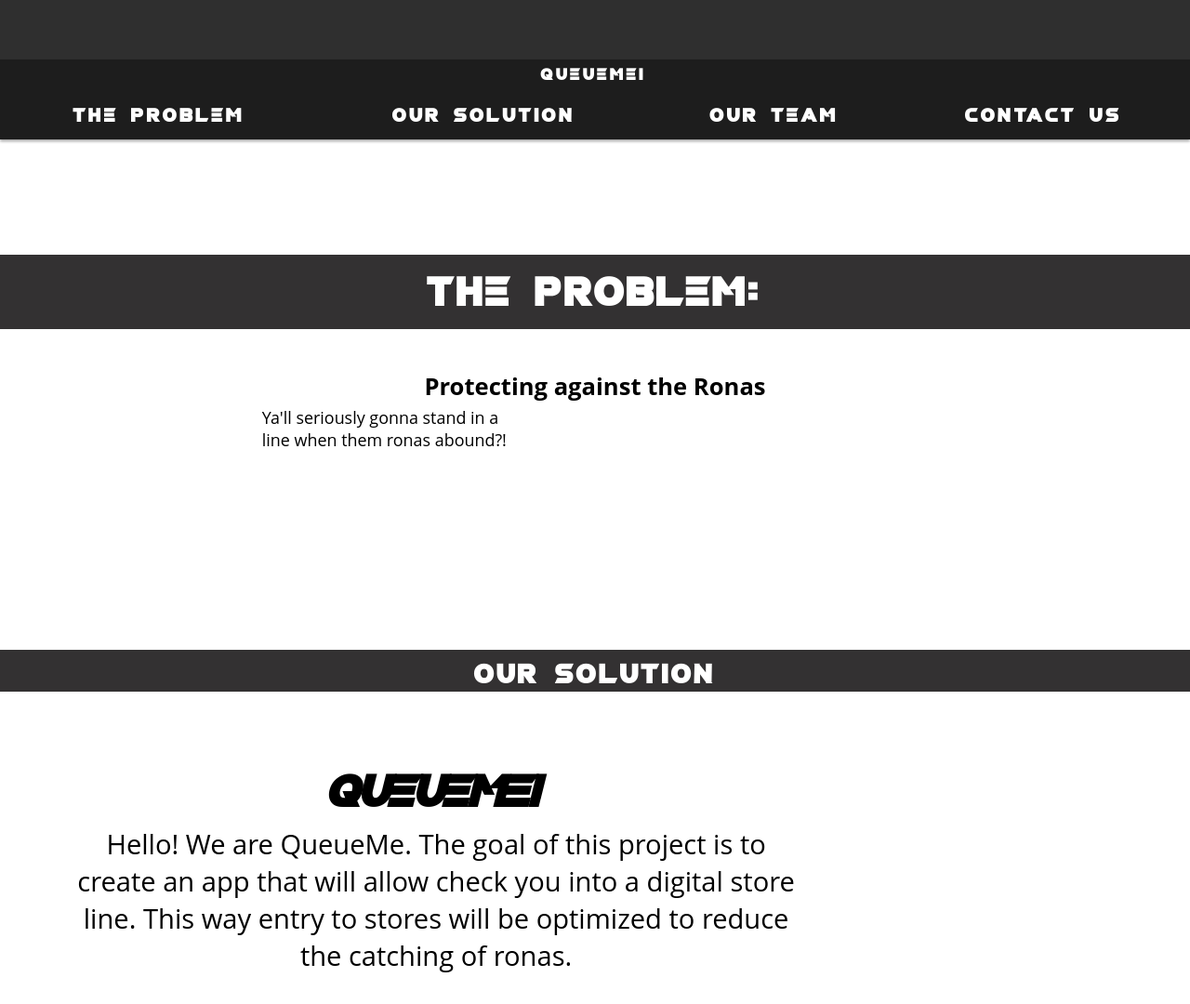
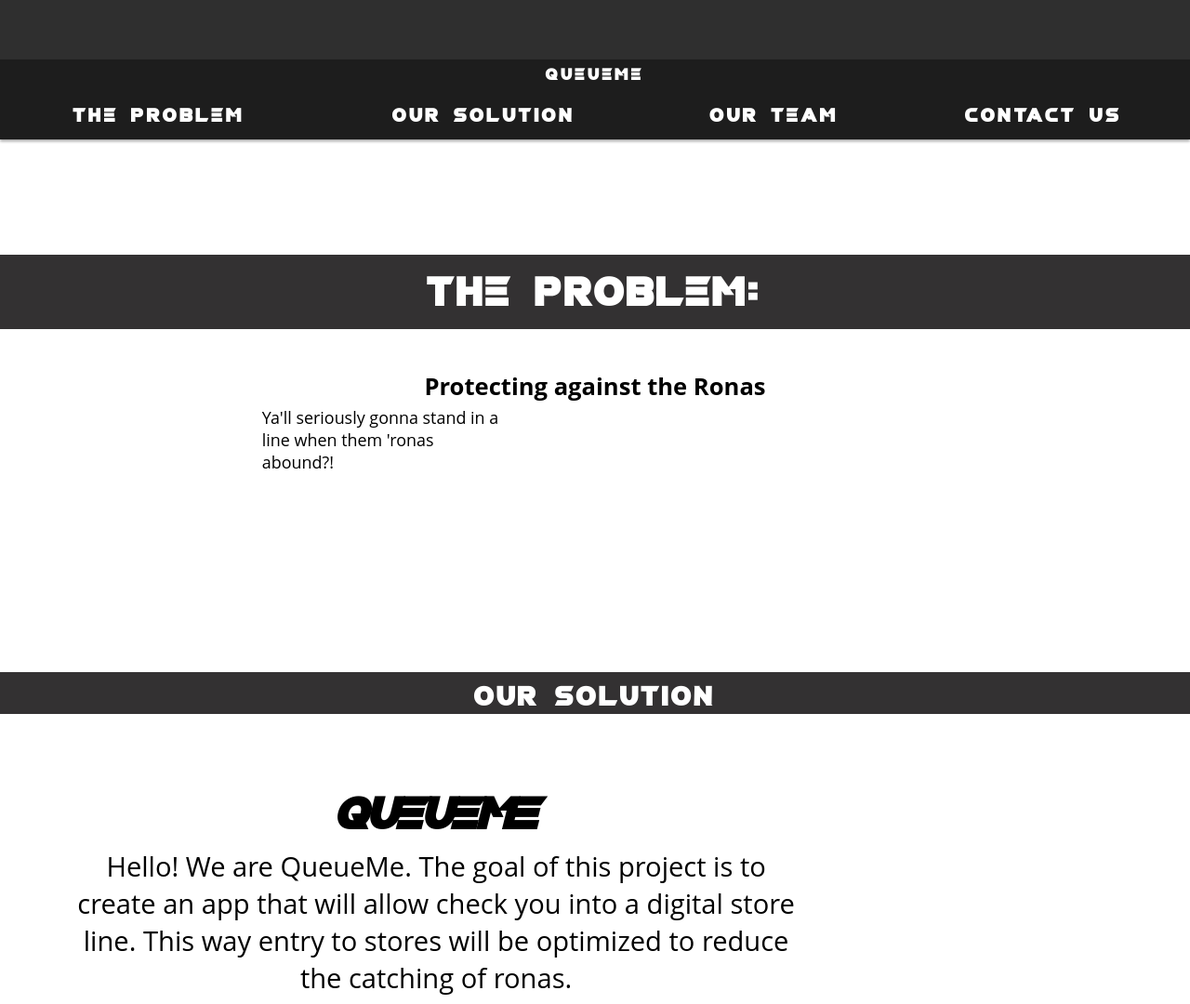
Before and after one commit to UdayKalra/queuemeapp, a plain HTML site: page docs/index.html in a window 1280 px wide. Shown: the part 736-1816 px from the top of the page at 93% size. Drawn offline with nearby package versions, Linux system fonts and the light colour scheme; a script that the page names is missing.

Commit message:
Update index.html
a

```diff
--- a/docs/index.html
+++ b/docs/index.html
@@ -1,7 +1,7 @@
 <!DOCTYPE HTML>
 <html>
 	<head>
-		<title>QueueMe!</title>
+		<title>QueueMe</title>
 		<meta http-equiv="content-type" content="text/html; charset=utf-8" />
 		<meta name="description" content="" />
 		<meta name="keywords" content="" />
@@ -33,7 +33,7 @@
 		<div class="spacer"></div><!--used for the IMPORTANT buffer space between background intro image and content-->
 		  <!--top header for sticking to the top-->
 		  <nav class="main-nav" >
-		  	<h1 class="rainbowEggTXT">QueueMe!</h1>
+		  	<h1 class="rainbowEggTXT">QueueMe</h1>
 		  <center>
 	  		<table style = "width: 100%;">
 	  			<td class = "bannerBtn" id = "ROBOTBtn">
@@ -71,7 +71,7 @@
 	  	<h2>Protecting against the Ronas</h2>
 	  	<center><table><tr><td><table><tr>
 	  				<td>
-	  					<p> Ya'll seriously gonna stand in a line when them ronas abound?! </p>
+	  					<p> Ya'll seriously gonna stand in a line when them 'ronas abound?! </p>
 	  				</td>
 	  			</table></td><td><table><tr>
 	  				<td>
@@ -88,7 +88,7 @@
 					<div id = "overall" class = "animated fadeIn" style = "position: absolute; left: 0; right: 0; margin: auto">
 						<center>
 							<div class="block big">
-								<h3 class = "rainbowEggTXT">QueueMe!</h3>
+								<h3 class = "rainbowEggTXT">QueueMe</h3>
 								<p>
 									Hello! We are QueueMe. The goal of this project is to create an app that will allow check you into a digital store line. This way entry to stores will be optimized to reduce the catching of ronas.
 								</p>
```
